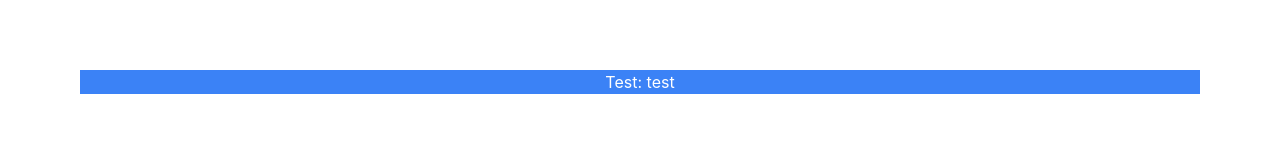
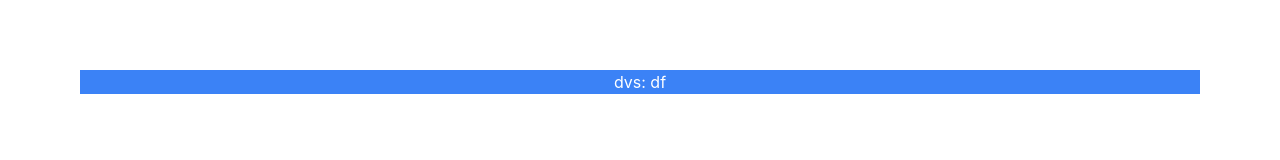
Before and after one commit to testprocess/react-chat, a React (Create React App) app: page / in a window 1280 px wide. Shown: the part 290-450 px from the top of the page. Built offline with nearby package versions, Linux system fonts and the light colour scheme.

Commit message:
feat: add chat data
+ 채팅 기록 추가

```diff
--- a/src/App.tsx
+++ b/src/App.tsx
@@ -3,23 +3,73 @@ import Navbar from "./components/Navbar"
 import Header from "./components/Header"
 import InputForm from "./components/Input"
 import ChatBox from "./components/ChatBox"
+import React, { ReactElement, JSXElementConstructor, createContext, useReducer, useState, useContext } from "react";
 
-import ChatBody from "./components/ChatBody"
+const initialChatState: any = {
+  chat: [{
+    id: Math.random(),
+    name: "dvs",
+    message: "df"
+  }]
+}
+
+function reducer(state: any, action: any) {
+  switch (action.type) {
+      case 'CREATE':
+      return {
+          chat: state.chat.concat(action.chat)
+      };
+      case 'REMOVE':
+      return {
+          ...state,
+          chat: state.chat.filter((chat: { id: any; }) => chat.id !== action.id)
+      };
+      default:
+      return state;
+  }
+}
+
+const ChatStateContext = createContext(null);
+const ChatDispatchContext = createContext(null);
+
+
 
 function App() {
+  const [state, dispatch]: any = useReducer(reducer, initialChatState);
+
+
   return (
+    <ChatStateContext.Provider value={state}>
+      <ChatDispatchContext.Provider value={dispatch}>
         <div className="App h-full">
           <Navbar></Navbar>
           <Header></Header>
-      <ChatBox>
-        <ChatBody name="Test" message='test'></ChatBody>
-
-      </ChatBox>
+          <ChatBox></ChatBox>
 
 
           <InputForm></InputForm>
         </div>
+      </ChatDispatchContext.Provider>
+
+    </ChatStateContext.Provider>
+
   );
 }
 
+export function useChatState() {
+  const context = useContext(ChatStateContext)
+  if (!context) {
+    throw new Error("Cannot find TodoProvider");
+  }
+  return context;
+}
+
+export function useChatDispatch() {
+  const context = useContext(ChatDispatchContext)
+  if (!context) {
+    throw new Error("Cannot find TodoProvider");
+  }
+  return context;
+}
+
 export default App;
--- a/src/components/ChatBody.tsx
+++ b/src/components/ChatBody.tsx
@@ -1,13 +1,15 @@
 
 type ChatBodyProps = {
-    name: string;
-    message: string;
+    data: {
+        name: string;
+        message: string;
+    }
 }
 
 function ChatBody(props: ChatBodyProps) {
     return (
         <div className="bg-blue-500 text-white">
-            {props.name}: {props.message}
+            {props.data.name}: {props.data.message}
 
         </div>
     );
--- a/src/components/ChatBox.tsx
+++ b/src/components/ChatBox.tsx
@@ -1,9 +1,22 @@
-import { ReactElement, JSXElementConstructor, ReactFragment, ReactPortal } from "react";
+import React, { useContext, createContext, useReducer, useState } from "react";
 
-function ChatBox(props: { children: string | number | boolean | ReactElement<any, string | JSXElementConstructor<any>> | ReactFragment | ReactPortal | null | undefined; }) {
+import ChatBody from "./ChatBody"
+import { useChatState } from "../App"
+
+
+
+
+function ChatBox() {
+    const chatState: any = useChatState()
+
+
+
     return (
         <div className="container mx-auto px-20">
-            {props.children}
+            {chatState.chat.map((chatData: any) => (
+                <ChatBody data={chatData} key={chatData.id}></ChatBody>
+            ))}
+
         </div>
     );
   }
--- a/src/components/Input.tsx
+++ b/src/components/Input.tsx
@@ -1,15 +1,25 @@
-import React, { useState } from 'react';
+import React, { useState, useContext } from 'react';
+import { useChatDispatch } from "../App"
 
 function InputForm() {
     const [message, setMessage] = useState('');
+    const dispatch: any = useChatDispatch()
+
 
     const handleChange = (e: any) => {
         setMessage(e.target.value);
     }
 
     const handleClick = (e: any) => {
+        dispatch({ type: "CREATE", chat: {
+            id: Math.random(),
+            name: "Me",
+            message: message
+        }})
         setMessage('');
     }
+
+
 
     return (
         <div className="fixed bottom-0 left-0 px-6 py-4 w-full">
@@ -24,4 +34,4 @@ function InputForm() {
 
 
 
-export default InputForm;
+export default React.memo(InputForm);
```
Lines whose indentation alone changed are shown as unchanged.
